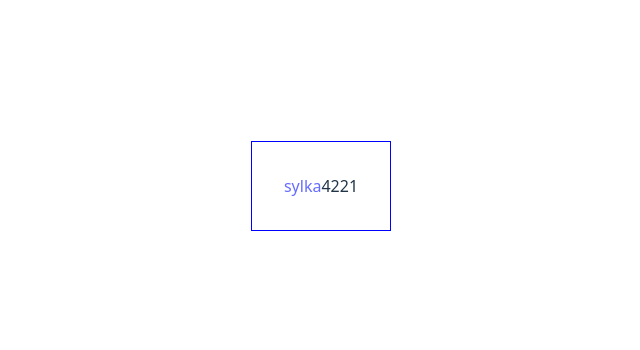
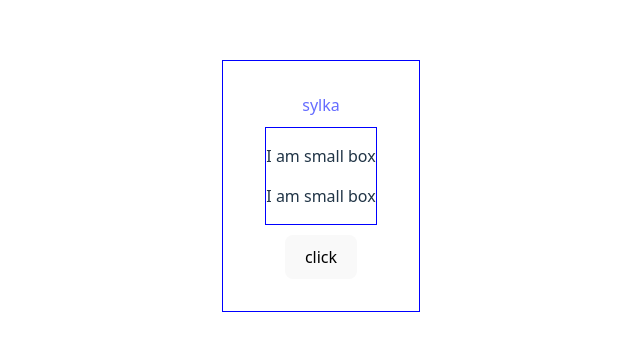
Before and after one commit to Alfaussa/TempConverter, a React (Vite) app in the folder TempConv/: page / in a window 1280 px wide. Shown: the part 214-564 px from the top of the page, without its empty margins (319-959 px from the left). Built offline with nearby package versions, Linux system fonts and the light colour scheme.

Commit message:
⊗jsrtPmHkCUp - 1

```diff
--- a/TempConv/src/App.jsx
+++ b/TempConv/src/App.jsx
@@ -1,7 +1,7 @@
 import { useEffect, useState } from 'react'
 import { MyContext } from './MyContext';
 import Parent from './Parent';
-//import BigBox from './BigBox';
+import BigBox from './BigBox';
 import './styles.css';
 import './App.css'
 
@@ -10,7 +10,7 @@ function App() {
   // const[name, setName] = useState('')
   // const [color, setColor] = useState('grey')
   const[isVisible, setIsVisibility] = useState(false);
-
+  const [name, setName] = useState('small box')
   // useEffect(()=>{
   //   document.body.style.backgroundColor = color;
   //   window.addEventListener('keydown', handleEnter);
@@ -76,13 +76,13 @@ if(targetElement.id !== 'link'){
 {/* <input onChange={(e)=>setName(e.target.value)}></input> */}
 <a id='link' href='#' onClick={handleBlock}>sylka</a>
 {block}
-{/* <MyContext.Provider value="small
-			box :)">
+<MyContext.Provider value={name}>
 			<BigBox />
-		</MyContext.Provider> */}
-    <MyContext.Provider value = '42'>
+      <button onClick={()=>{setName('metal box')}}>click</button>
+		</MyContext.Provider>
+    {/* <MyContext.Provider value = '42'>
       <Parent/>
-    </MyContext.Provider>
+    </MyContext.Provider> */}
     </>
   )
 }
```
